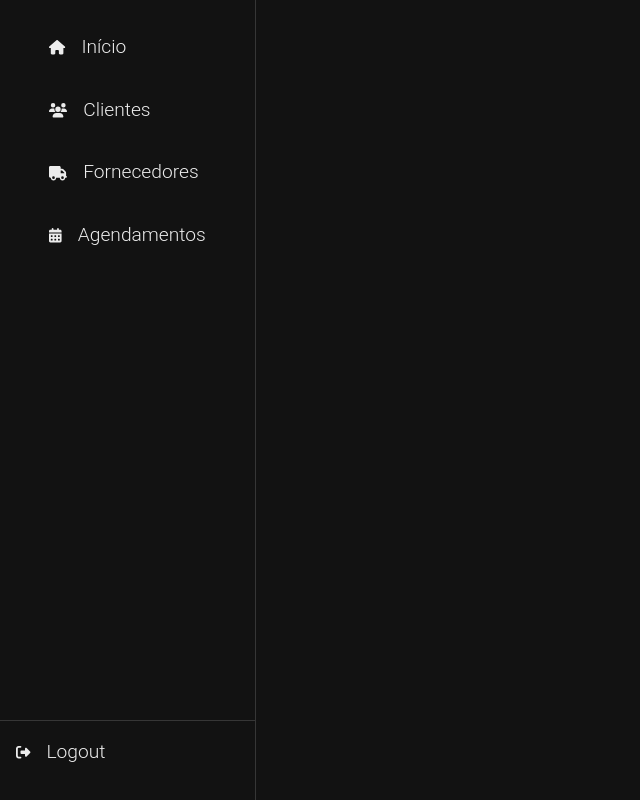
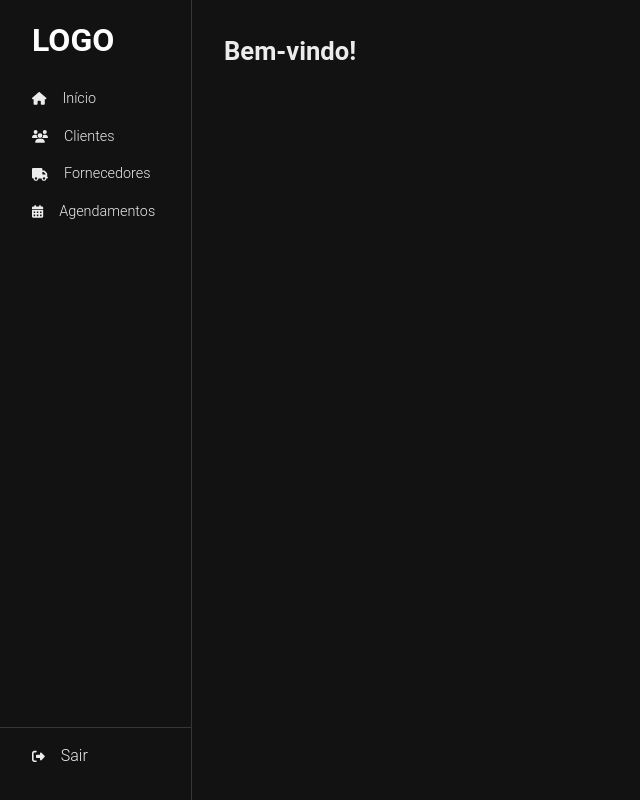
Before and after one commit to devdamasceno/crm-customer, a Next.js app: page / in a window 1280 px wide. Shown: the whole page, without its empty margins (0-640 px from the left). Built offline with nearby package versions, Linux system fonts and the light colour scheme; no server answers; sample sign-in values are in the browser's storage.

Commit message:
Ajuste tela clientes

```diff
--- /dev/null
+++ b/src/components/clientes/Clientes.module.css
@@ -0,0 +1,75 @@
+.clientes {
+  padding: 20px;
+  background-color: var(--background-color);
+  color: var(--foreground-color);
+  position: relative;
+}
+
+.header {
+  display: flex;
+  justify-content: flex-end;
+}
+
+.addButton {
+  background-color: var(--button-background-color);
+  color: var(--button-foreground-color);
+  border: none;
+  padding: 10px;
+  border-radius: 50%;
+  cursor: pointer;
+  width: 40px;
+  height: 40px;
+  font-size: 20px;
+  display: flex;
+  justify-content: center;
+  align-items: center;
+}
+
+.addButton:hover {
+  background-color: var(--button-background-color-hover);
+}
+
+.form {
+  display: flex;
+  max-width: 800px;
+  flex-direction: column;
+  gap: 1rem;
+  padding: 2rem 0;
+}
+
+.input {
+  padding: 8px;
+  font-size: 16px;
+  background-color: var(--input-background-color);
+  color: var(--input-foreground-color);
+  border: 1px solid var(--border-color);
+  border-radius: 4px;
+}
+
+.button {
+  padding: 10px;
+  background-color: var(--button-background-color);
+  color: var(--button-foreground-color);
+  border: 1px solid var(--border-color);
+  border-radius: 4px;
+  cursor: pointer;
+  margin: 1rem 0;
+}
+
+.button:hover {
+  background-color: var(--button-background-color-hover);
+}
+
+.clienteItem {
+  margin: 5px 0;
+  padding: 10px;
+  border: 1px solid var(--border-color);
+  border-radius: 4px;
+  background-color: var(--input-background-color);
+  color: var(--input-foreground-color);
+}
+
+.clientesList {
+  padding: 0;
+  list-style-type: none;
+}
--- /dev/null
+++ b/src/components/clientes/index.tsx
@@ -0,0 +1,86 @@
+import React, { useState, ChangeEvent } from 'react';
+import { FontAwesomeIcon } from '@fortawesome/react-fontawesome';
+import { faAdd, faClose, faPlus, faTimes } from '@fortawesome/free-solid-svg-icons';
+import styles from './Clientes.module.css';
+
+interface Cliente {
+  nome: string;
+  email: string;
+}
+
+export const Clientes: React.FC = () => {
+  const [clientes, setClientes] = useState<Cliente[]>([]);
+  const [nome, setNome] = useState<string>('');
+  const [email, setEmail] = useState<string>('');
+  const [isFormVisible, setIsFormVisible] = useState<boolean>(false);
+
+  const handleAddCliente = () => {
+    if (nome && email) {
+      const novoCliente: Cliente = { nome, email };
+      setClientes([...clientes, novoCliente]);
+      setNome('');
+      setEmail('');
+      setIsFormVisible(false);
+    } else {
+      alert('Preencha todos os campos');
+    }
+  };
+
+  const handleInputChange = (e: ChangeEvent<HTMLInputElement>) => {
+    const { name, value } = e.target;
+    if (name === 'nome') setNome(value);
+    if (name === 'email') setEmail(value);
+  };
+
+  return (
+    <div className={styles.clientes}>
+      <div className={styles.header}>
+
+        <button
+          className={styles.addButton}
+          onClick={() => setIsFormVisible(!isFormVisible)}
+        >
+          {isFormVisible ? (
+            <FontAwesomeIcon icon={faClose} size='1x' />
+          ) : (
+            <FontAwesomeIcon icon={faAdd} size='1x'/>
+          )}
+        </button>
+      </div>
+
+      {isFormVisible && (
+        <div className={styles.form}>
+          <h2>Adicionar</h2>
+          <input
+            type="text"
+            name="nome"
+            placeholder="Nome"
+            value={nome}
+            onChange={handleInputChange}
+            className={styles.input}
+          />
+          <input
+            type="email"
+            name="email"
+            placeholder="Email"
+            value={email}
+            onChange={handleInputChange}
+            className={styles.input}
+          />
+          <button onClick={handleAddCliente} className={styles.button}>
+            Incluir
+          </button>
+        </div>
+      )}
+
+      <h2>Lista de clientes</h2>
+      <ul className={styles.clientesList}>
+        {clientes.map((cliente, index) => (
+          <li key={index} className={styles.clienteItem}>
+            {cliente.nome} - {cliente.email}
+          </li>
+        ))}
+      </ul>
+    </div>
+  );
+};
--- a/src/components/dashboard/Dashboard.module.css
+++ b/src/components/dashboard/Dashboard.module.css
@@ -2,33 +2,46 @@
   display: flex;
   margin: 0 auto;
   height: 100vh;
-  max-width: 1320px;
+  max-width: 100%;
+}
+
+.logo {
+  font-size: 2rem;
+  font-weight: bold;
+  margin-left: 2rem;
+  text-transform: uppercase;
+  color: rgb(255, 255, 255);
+  margin-bottom: 1rem;
 }
 
 .sidebar {
-  width: 20%;
+  width: 15%;
   background-color: var(--background-color);
   display: flex;
   flex-direction: column;
-  align-items: center;
+  align-items: left;
   padding: 1rem 0;
   border-right: 1px solid var(--border-color);
+
 }
 
 .sidebar ul {
-  list-style: none;
+
   padding: 0;
-  flex-grow: 1; /* This makes the ul take available vertical space */
+  flex-grow: 1;
+  margin-left: 1rem;
 }
 
 .sidebar li {
   display: flex;
   align-items: center;
-  padding: 1rem;
+  padding: 0.5rem 1rem;
   cursor: pointer;
   width: 100%;
+  font-size: 0.8rem;
   text-align: left;
   transition: background-color 0.3s;
+
 }
 
 .sidebar li:hover {
@@ -37,16 +50,17 @@
 
 .sidebar li span {
   margin-left: 1rem;
-  font-size: 1.2rem;
+  font-size: 0.9rem;
+
 }
 
 .logoutButton {
   display: flex;
   align-items: center;
-  padding: 1rem;
   cursor: pointer;
   width: 100%;
   text-align: left;
+  padding: 1rem 2rem;
   transition: background-color 0.3s;
   border-top: 1px solid var(--border-color);
 }
@@ -57,7 +71,7 @@
 
 .logoutButton span {
   margin-left: 1rem;
-  font-size: 1.2rem;
+  font-size: 1rem;
 }
 
 .content {
--- a/src/components/dashboard/index.tsx
+++ b/src/components/dashboard/index.tsx
@@ -1,4 +1,4 @@
-import React, { ReactNode } from 'react';
+import React, { ReactNode, useState } from 'react';
 import { FontAwesomeIcon } from '@fortawesome/react-fontawesome';
 import { faHome, faUsers, faTruck, faCalendarAlt, faSignOutAlt } from '@fortawesome/free-solid-svg-icons';
 import { signOut } from 'firebase/auth';
@@ -6,49 +6,60 @@ import { auth } from '@/src/services/firebaseConection';
 import styles from './Dashboard.module.css';
 import '@/src/lib/fontAwesome';
 import { toast } from 'react-toastify';
+import { Clientes } from '../clientes';
 
 interface DashboardProps {
   children: ReactNode;
 }
 
 const Dashboard: React.FC<DashboardProps> = ({ children }) => {
+  const [activePage, setActivePage] = useState<string>('home');  // Estado para controlar a navegação
+
   const handleLogout = async () => {
     try {
       await signOut(auth);
-      toast.success('Até mais 👋')
+      toast.success('Até mais 👋');
     } catch (error) {
-      toast.error('Ocorreu um erro, tente mais tarde!')
+      toast.error('Ocorreu um erro, tente mais tarde!');
     }
   };
 
   return (
     <div className={styles.dashboard}>
       <div className={styles.sidebar}>
+        <div className={styles.logo}>
+          <span>Logo</span>
+        </div>
         <ul className={styles.menuList}>
-          <li>
+          <li onClick={() => setActivePage('home')}>
             <FontAwesomeIcon icon={faHome} />
             <span>Início</span>
           </li>
-          <li>
+          <li onClick={() => setActivePage('clientes')}>
             <FontAwesomeIcon icon={faUsers} />
             <span>Clientes</span>
           </li>
-          <li>
+          <li onClick={() => setActivePage('fornecedores')}>
             <FontAwesomeIcon icon={faTruck} />
             <span>Fornecedores</span>
           </li>
-          <li>
+          <li onClick={() => setActivePage('agendamentos')}>
             <FontAwesomeIcon icon={faCalendarAlt} />
             <span>Agendamentos</span>
           </li>
         </ul>
         <div className={styles.logoutButton} onClick={handleLogout}>
           <FontAwesomeIcon icon={faSignOutAlt} />
-          <span>Logout</span>
+          <span>Sair</span>
         </div>
       </div>
+
       <div className={styles.content}>
-        {children}
+
+        {activePage === 'home' && <h1>Bem-vindo!</h1>}
+        {activePage === 'clientes' && <Clientes />}
+        {activePage === 'fornecedores' && <h1>Fornecedores</h1>}
+        {activePage === 'agendamentos' && <h1>Agendamentos</h1>}
       </div>
     </div>
   );
--- a/src/services/firebaseConection.ts
+++ b/src/services/firebaseConection.ts
@@ -1,4 +1,4 @@
-// src/services/firebaseConection.ts
+
 import { initializeApp } from "firebase/app";
 import { getAuth } from "firebase/auth";
 import { getFirestore } from "firebase/firestore";
@@ -15,7 +15,6 @@ const firebaseConfig = {
   measurementId: process.env.NEXT_PUBLIC_FIREBASE_MEASUREMENT_ID,
 };
 
-// Initialize Firebase
 const app = initializeApp(firebaseConfig);
 
 let analytics;
--- a/styles/globals.css
+++ b/styles/globals.css
@@ -33,9 +33,9 @@ html, body {
 body {
   background-color: var(--background-color);
   color: var(--foreground-color);
-  line-height: 1.6;
+  line-height: 1.5;
   font-weight: 300;
-  font-size: 0.9rem;
+  font-size: 0.8rem;
 }
 
 a {
```
Also changed, not shown: 2 other files (tests, documents, lock files or other folders).
